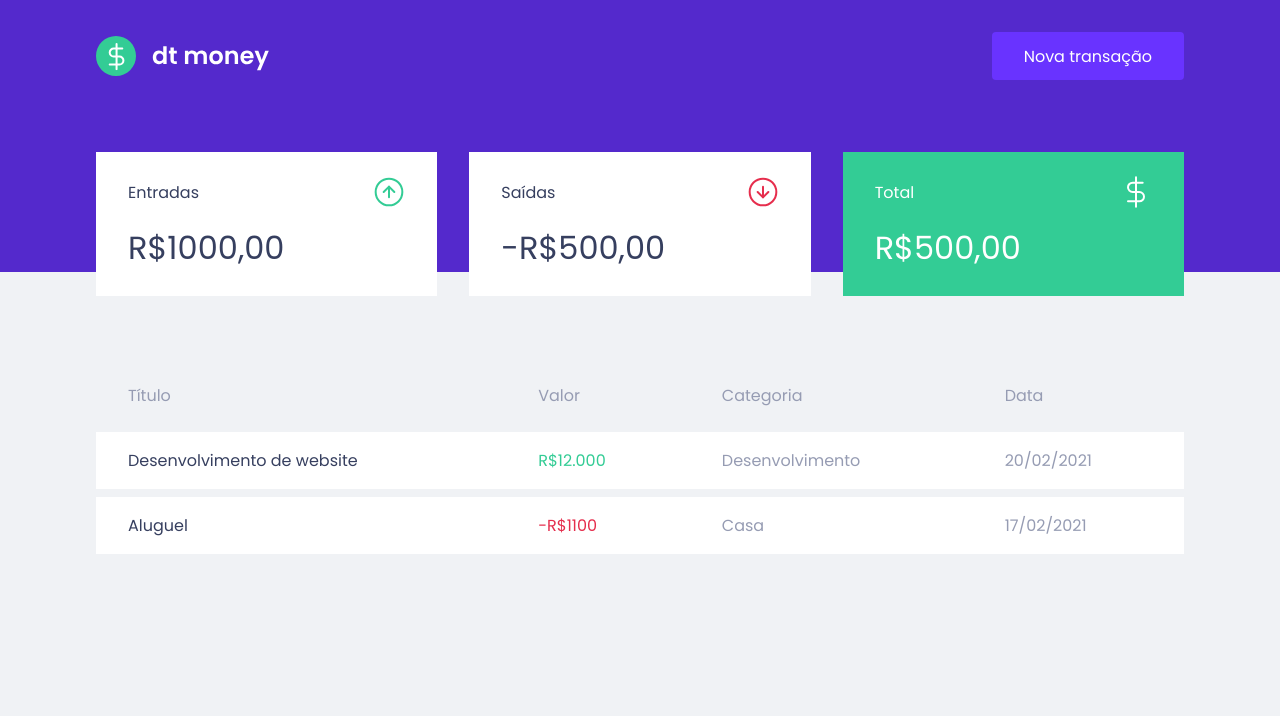
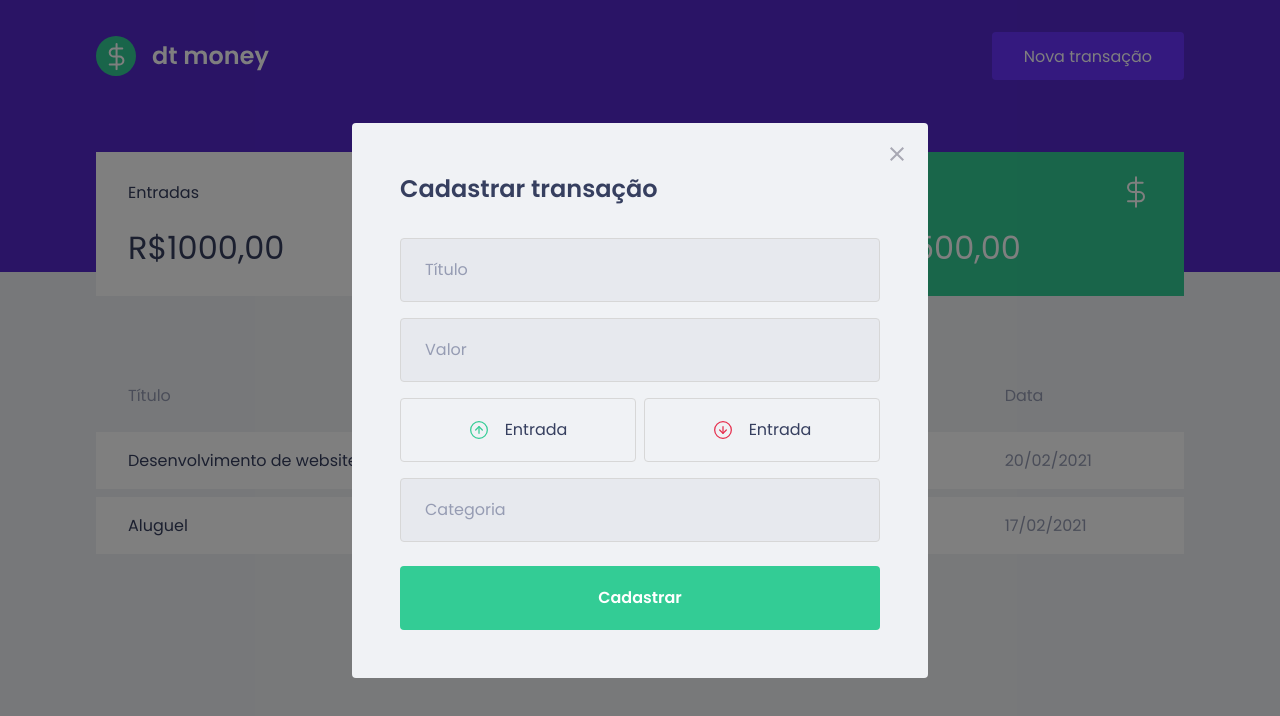
Before and after one commit to jebnascimento/dtmoney, a React (Create React App) app: page / in a window 1280 px wide. Both pictures are taken after a click on the button "Nova transação". Shown: the top 716 px of the page. Built offline with nearby package versions, Linux system fonts and the light colour scheme; no server answers; what miragejs would draw is missing.

Commit message:
modal ui done

```diff
--- a/package.json
+++ b/package.json
@@ -5,6 +5,7 @@
   "dependencies": {
     "axios": "^1.1.3",
     "miragejs": "^0.1.45",
+    "polished": "^4.2.2",
     "react": "^18.2.0",
     "react-dom": "^18.2.0",
     "react-modal": "^3.16.1",
@@ -20,6 +21,7 @@
     "@types/node": "^16.7.13",
     "@types/react": "^18.0.0",
     "@types/react-dom": "^18.0.0",
+    "@types/react-modal": "^3.13.1",
     "@types/styled-components": "^5.1.26",
     "typescript": "^4.4.2"
   },
--- a/src/App.tsx
+++ b/src/App.tsx
@@ -1,12 +1,34 @@
 import { Dashboard } from "./components/Dashboard";
+import Modal from 'react-modal'
 import { Header } from "./components/Header";
 import { GlobalStyle } from "./styles/global";
+import { useState } from "react";
+import { NewTransactionModal } from "./components/NewTransactionModal";
+
+Modal.setAppElement('#root');
 
 export function App() {
+
+  const [
+    isNewTransactionModalOpen,
+    setIsNewTransactionModalOpen ] = useState<boolean>(false);
+
+  function handleOpenNewTransactionModal () {
+    setIsNewTransactionModalOpen(true);
+  }
+
+  function handleCloseNewTransactionModal () {
+    setIsNewTransactionModalOpen(false);
+  }
+
   return (
     <>
-      <Header />
+      <Header onOpenNewTransactionModal={handleOpenNewTransactionModal} />
       <Dashboard />
+      <NewTransactionModal
+        isOPen={isNewTransactionModalOpen}
+        onRequestClose={handleCloseNewTransactionModal}
+      />
       <GlobalStyle />
     </>
   );
--- a/src/components/Header/index.tsx
+++ b/src/components/Header/index.tsx
@@ -1,15 +1,18 @@
-import logoImg from '../../assets/logo.svg'
-import { Container, Content } from './styles'
+import logoImg from "../../assets/logo.svg";
+import { Container, Content } from "./styles";
 
-export function Header (){
+interface IHeaderProps {
+  onOpenNewTransactionModal: () => void;
+}
+export function Header({ onOpenNewTransactionModal }: IHeaderProps) {
   return (
     <Container>
       <Content>
-        <img src={logoImg} alt="dt money"  />
-        <button type="button">
+        <img src={logoImg} alt="dt money" />
+        <button type="button" onClick={onOpenNewTransactionModal}>
           Nova transação
         </button>
       </Content>
     </Container>
-  )
+  );
 }
--- /dev/null
+++ b/src/components/NewTransactionModal/index.tsx
@@ -0,0 +1,49 @@
+import closeImg from "../../assets/close.svg";
+import incomeImg from "../../assets/income.svg";
+import outcomeImg from "../../assets/outcome.svg";
+import Modal from "react-modal";
+import { Container, TransactionTypeContainer } from "./styles";
+
+interface INewTransactionModalProps {
+  isOPen: boolean;
+  onRequestClose: () => void;
+}
+export function NewTransactionModal({
+  isOPen,
+  onRequestClose,
+}: INewTransactionModalProps) {
+  return (
+    <Modal
+      isOpen={isOPen}
+      onRequestClose={onRequestClose}
+      overlayClassName="react-modal-overlay"
+      className="react-modal-content"
+    >
+      <button
+        className="react-modal-close"
+        type="button"
+        onClick={onRequestClose}
+      >
+        <img src={closeImg} alt="Fechar modal"></img>
+      </button>
+      <Container>
+        <h2>Cadastrar transação</h2>
+        <input placeholder="Título" />
+        <input type="number" placeholder="Valor" />
+
+        <TransactionTypeContainer>
+          <button type="button">
+            <img src={incomeImg} alt="Entrada" />
+            <span>Entrada</span>
+          </button>
+          <button type="button">
+            <img src={outcomeImg} alt="Saída" />
+            <span>Entrada</span>
+          </button>
+        </TransactionTypeContainer>
+        <input placeholder="Categoria" />
+        <button type="submit">Cadastrar</button>
+      </Container>
+    </Modal>
+  );
+}
--- /dev/null
+++ b/src/components/NewTransactionModal/styles.ts
@@ -0,0 +1,81 @@
+import styled from "styled-components";
+import { darken } from "polished";
+
+export const Container = styled.form`
+  h2 {
+    color: var(--text-title);
+    font-size: 1.5rem;
+    margin-bottom: 2rem;
+  }
+
+  input {
+    width: 100%;
+    padding: 0 1.5rem;
+    height: 4rem;
+    border-radius: 0.25rem;
+    background: #e7e9ee;
+    border: 1px solid #d7d7d7;
+    font-weight: 400;
+    font-size: 1rem;
+
+    &::placeholder {
+      color: var(--text-body);
+    }
+
+    & + input {
+      margin-top: 1rem;
+    }
+  }
+
+  button[type="submit"] {
+    width: 100%;
+    padding: 0 1.5rem;
+    height: 4rem;
+    background: var(--green);
+    color: #fff;
+    border-radius: 0.25rem;
+    border: 0;
+    font-size: 1rem;
+    margin-top: 1.5rem;
+    font-weight: 600;
+
+    transition: filter 0.2s;
+
+    &:hover {
+      filter: brightness(0.9);
+    }
+  }
+`;
+
+export const TransactionTypeContainer = styled.div`
+  margin: 1rem 0;
+  display: grid;
+  grid-template-columns: 1fr 1fr;
+  gap: 0.5rem;
+
+  button {
+    height: 4rem;
+    border: 1px solid #d7d7d7;
+    border-radius: 0.25rem;
+    background: transparent;
+    display: flex;
+    align-items: center;
+    justify-content: center;
+
+    transition: border-color 0.2s;
+    &:hover {
+      border-color: ${darken(0.1, "#D7D7D7")};
+    }
+  }
+  img {
+    width: 20px;
+    height: 20px;
+  }
+
+  span {
+    display: inline-block;
+    margin-left: 1rem;
+    font-size: 1rem;
+    color: var(--text-title);
+  }
+`;
--- a/src/styles/global.ts
+++ b/src/styles/global.ts
@@ -50,4 +50,39 @@
     opacity: 0.6;
     cursor: not-allowed;
   }
+
+  .react-modal-overlay {
+    background: rgba(0, 0, 0, 0.5);
+    position: fixed;
+    top: 0;
+    right: 0;
+    bottom: 0;
+    left: 0;
+    display: flex;
+    align-items: center;
+    justify-content: center;
+  }
+
+  .react-modal-content {
+    width: 100%;
+    max-width: 576px;
+    background: var(--backgroud);
+    padding: 3rem;
+    position: relative;
+    border-radius: 0.25rem;
+  }
+
+  .react-modal-close {
+    position: absolute;
+    right: 1.5rem;
+    top: 1.5rem;
+    border: 0;
+    background: transparent;
+
+    transition: filter 0.2s;
+
+    &:hover{
+      filter: brightness(0.8);
+    }
+  }
 `;
```
Also changed, not shown: 1 other file (tests, documents, lock files or other folders).
